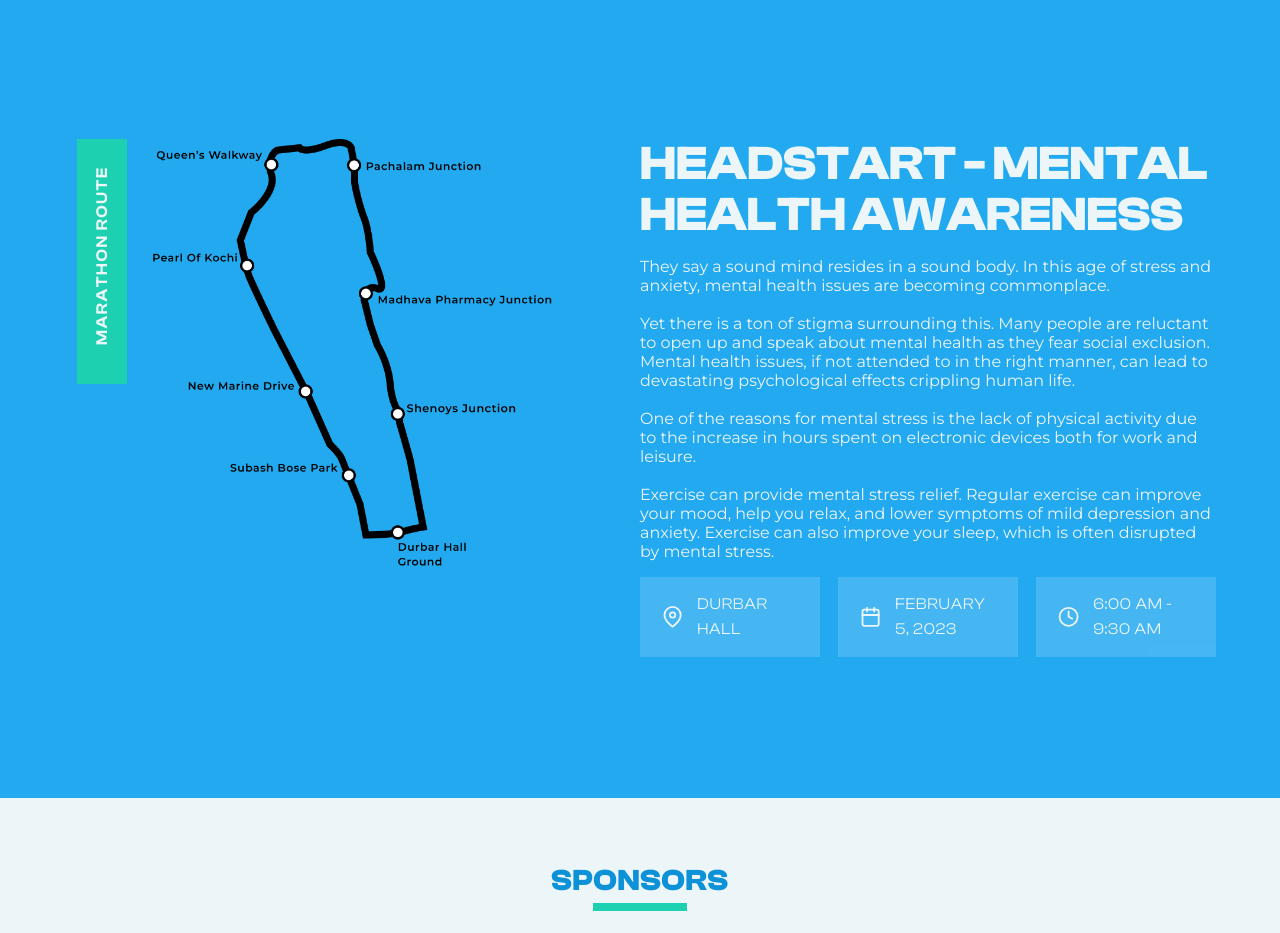
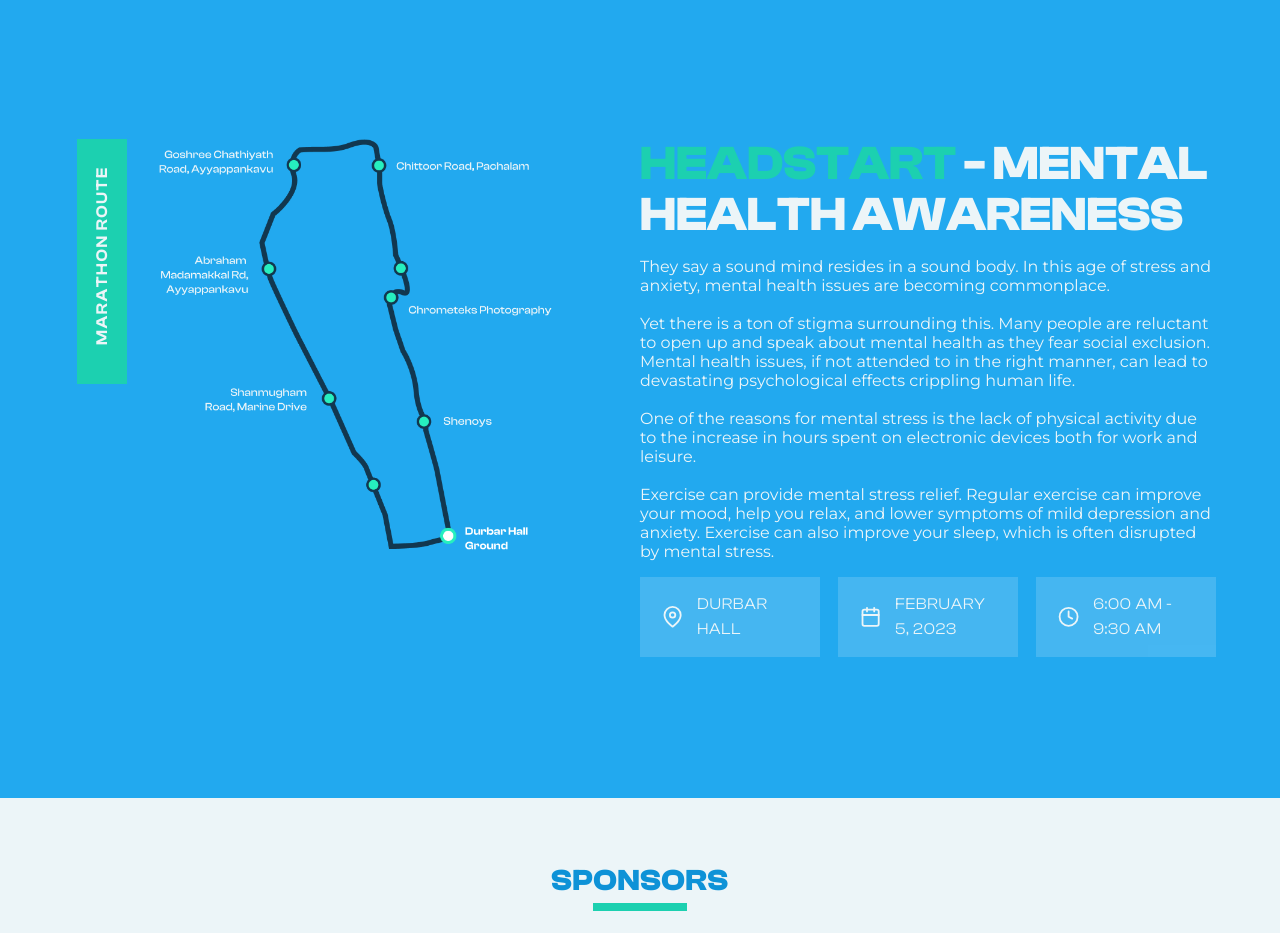
Before and after one commit to Excel2022Web/marathon, a React (Create React App) app: page / in a window 1280 px wide. Shown: the part 802-1735 px from the top of the page. Built offline with nearby package versions, Linux system fonts and the light colour scheme; what google-maps-react would draw is missing.

Commit message:
🏃‍♀️🏃‍♂️

```diff
--- a/src/App.css
+++ b/src/App.css
@@ -24,6 +24,10 @@
     margin-left: -25%;
     background-color: #1CD0B0;
   }
+
+.primary_color {
+    color: #1CD0B0 !important;
+}
 
 .blue {
     color: var(--secondary-color) !important;
--- a/src/components/About/About.css
+++ b/src/components/About/About.css
@@ -69,7 +69,7 @@
     padding: 0;
     font-size: 3rem;
     line-height: 106%;
-    font-weight: 800;
+    font-weight: 900;
     color: #ECF5F8;
 
 }
--- a/src/components/About/About.js
+++ b/src/components/About/About.js
@@ -19,7 +19,7 @@
         </div>
         <div className='about__right' data-aos="fade-left" data-aos-duration="1200">
           <div className='ar__content'>
-            <h1>HEADSTART - MENTAL HEALTH AWARENESS</h1>
+            <h1><span className='primary_color'>HEADSTART</span> - MENTAL HEALTH AWARENESS</h1>
             <p>
               They say a sound mind resides in a sound body. In this age of stress and anxiety,
               mental health issues are becoming commonplace.  <br /><br />
```
Also changed, not shown: src/assets/png/map.png.
